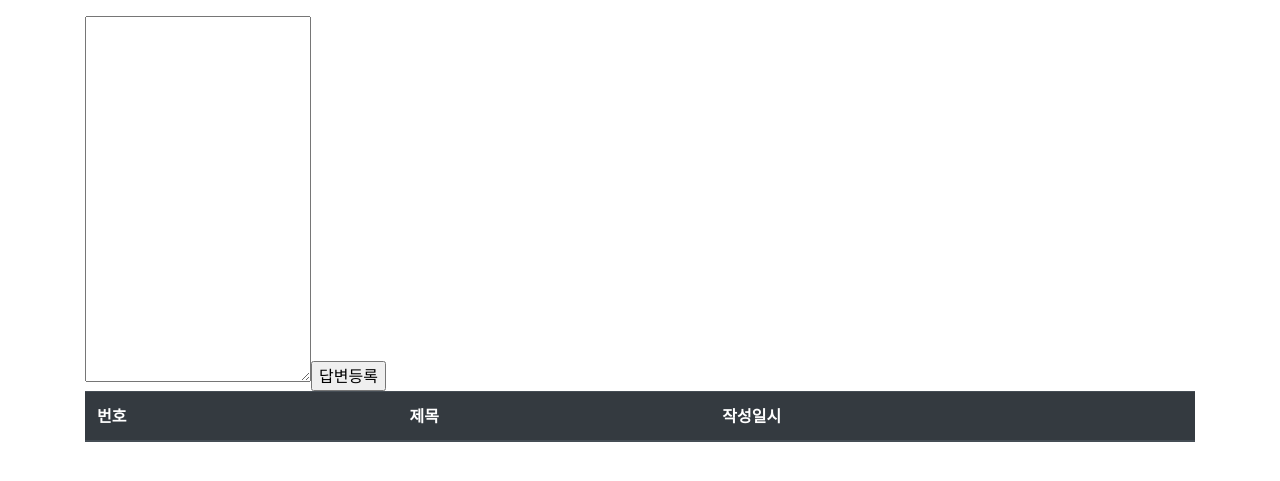
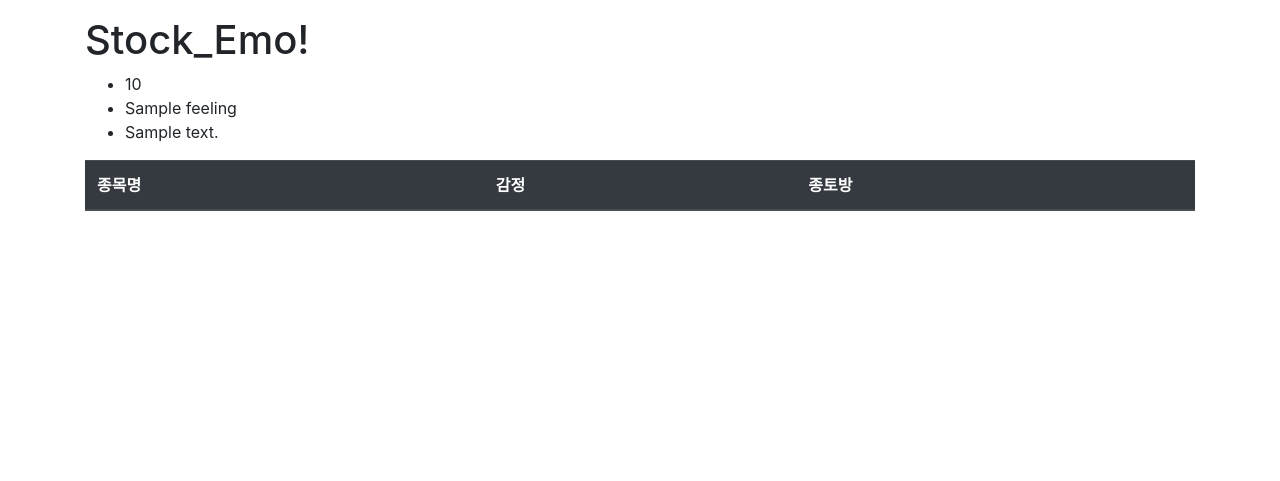
Before and after one commit to SoonMinKwun/DjangoProject, a Django app: template Stock_Emo/templates/Stock_Emo_App/main.html in a window 1280 px wide. Shown: the part 57-538 px from the top of the page. Run offline with Django 3.2, Linux system fonts and the light colour scheme; the template is opened without the code that fills it: most values are stand-ins (such as "Sample title", 1, 10 or a date in 2020); lists and menus that the app fills with data are empty; some libraries are stand-ins or nearby versions.

Commit message:
DB값 출력 성공
DB값 출력 성공

```diff
--- a/Stock_Emo/Stock_Emo_App/urls.py
+++ b/Stock_Emo/Stock_Emo_App/urls.py
@@ -5,5 +5,7 @@ from . import views
 app_name = 'Stock_Emo_App'
 
 urlpatterns = [
-    path('', views.index, name='index'),
+    # path('', views.index, name='index'),
+    path('', views.all_stocks, name='index'),
+    path('<stock>', views.specific_stock, name='HtmlSpecificStock'),
 ]
--- a/Stock_Emo/templates/Stock_Emo_App/main.html
+++ b/Stock_Emo/templates/Stock_Emo_App/main.html
@@ -5,17 +5,20 @@
     <table class="table">
         <thead>
         <tr class="thead-dark">
-            <th>번호</th>
-            <th>제목</th>
-            <th>작성일시</th>
+            <th>종목명</th>
+            <th>감정</th>
+            <th>종토방</th>
         </tr>
         </thead>
         <tbody>
-        <form action="" method="post">
-        {% csrf_token %}
-        <textarea name="content" id="content" rows="15"></textarea>
-        <input type="submit" value="답변등록">
-        </form>
+            {% for stock in stockData %}
+            <h1>Stock_Emo!</h1>
+            <ul>
+                <li>{{ stock.stock }}</li>
+                <li>{{ stock.feeling }}</li>
+                <li>{{ stock.comments }}</li>
+            </ul>
+            {% endfor %}
         </tbody>
     </table>
 </div>
--- a/프로세스.txt
+++ b/프로세스.txt
@@ -16,6 +16,8 @@ zip : https://www.daleseo.com/python-zip/
 mongoexport : https://docs.mongodb.com/database-tools/mongoexport/#mongodb-binary-bin.mongoexport
 -명령어 예시 : mongoexport --collection=Stock_Emo_App_stock --db=Stock_Emo_DB --out=C:\Users\Sean\Desktop\stocks.csv
 django-mongo-auth : https://www.youtube.com/watch?v=Y6pJV0dDl0M
+Json : https://velog.io/@surim014/JSON%EC%9D%B4%EB%9E%80-%EB%AC%B4%EC%97%87%EC%9D%B8%EA%B0%80
+장고, 몽고디비 값 꺼내기 : https://dev-shin.tistory.com/m/entry/Django%EC%9E%A5%EA%B3%A0-%EC%8B%9C%EC%9E%91%ED%95%98%EA%B8%B0-2-Json-Html-MongoDB
 
 @개꿀팁 :  enumurate , zip , dic.items()
 크롤링: requests, beautiful soup
```
Also changed, not shown: Stock_Emo/Stock_Emo_App/Load_Stock.py (added, +16 -0 lines), Stock_Emo/Stock_Emo_App/views.py (+35 -0 lines).
